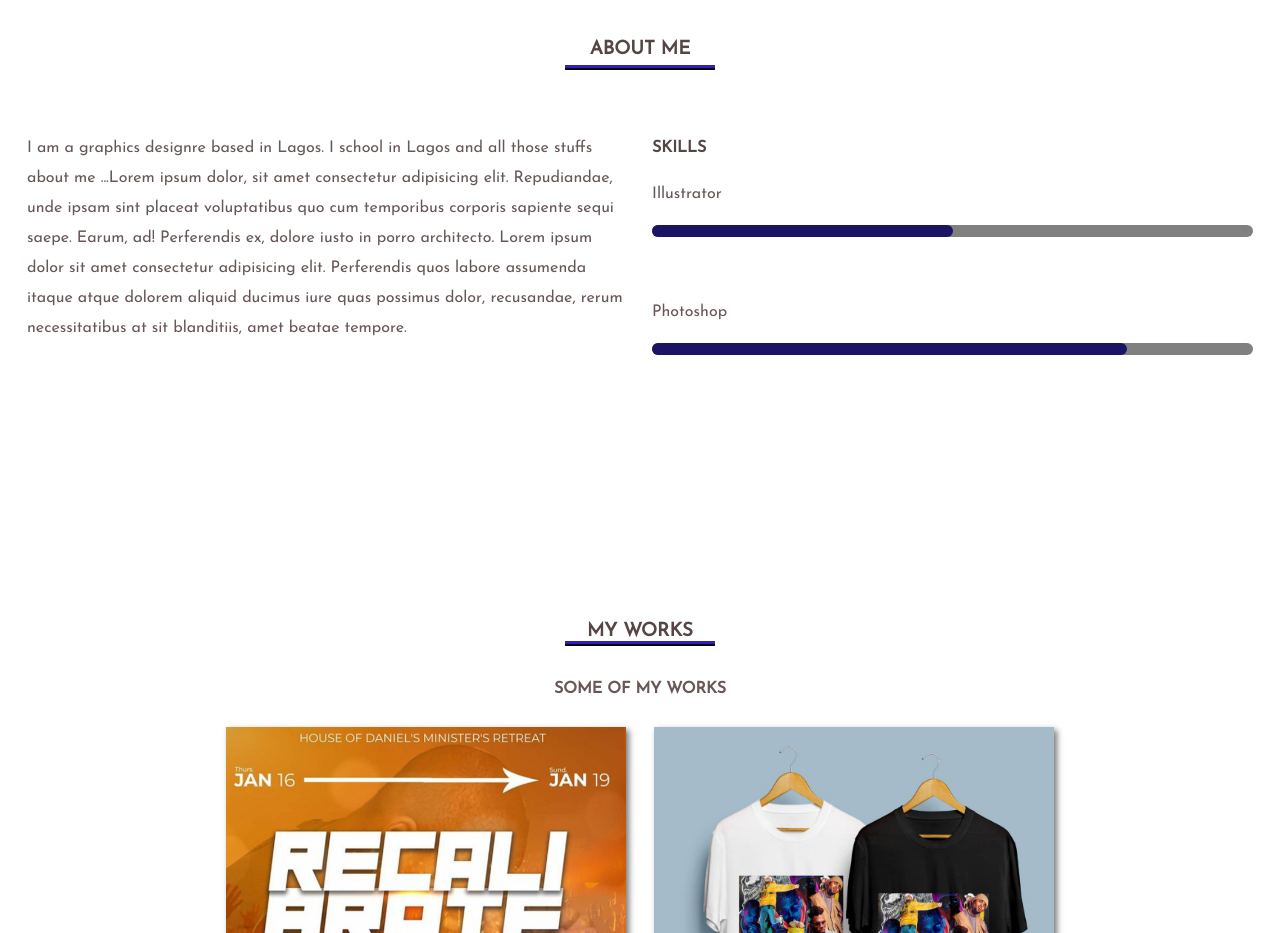
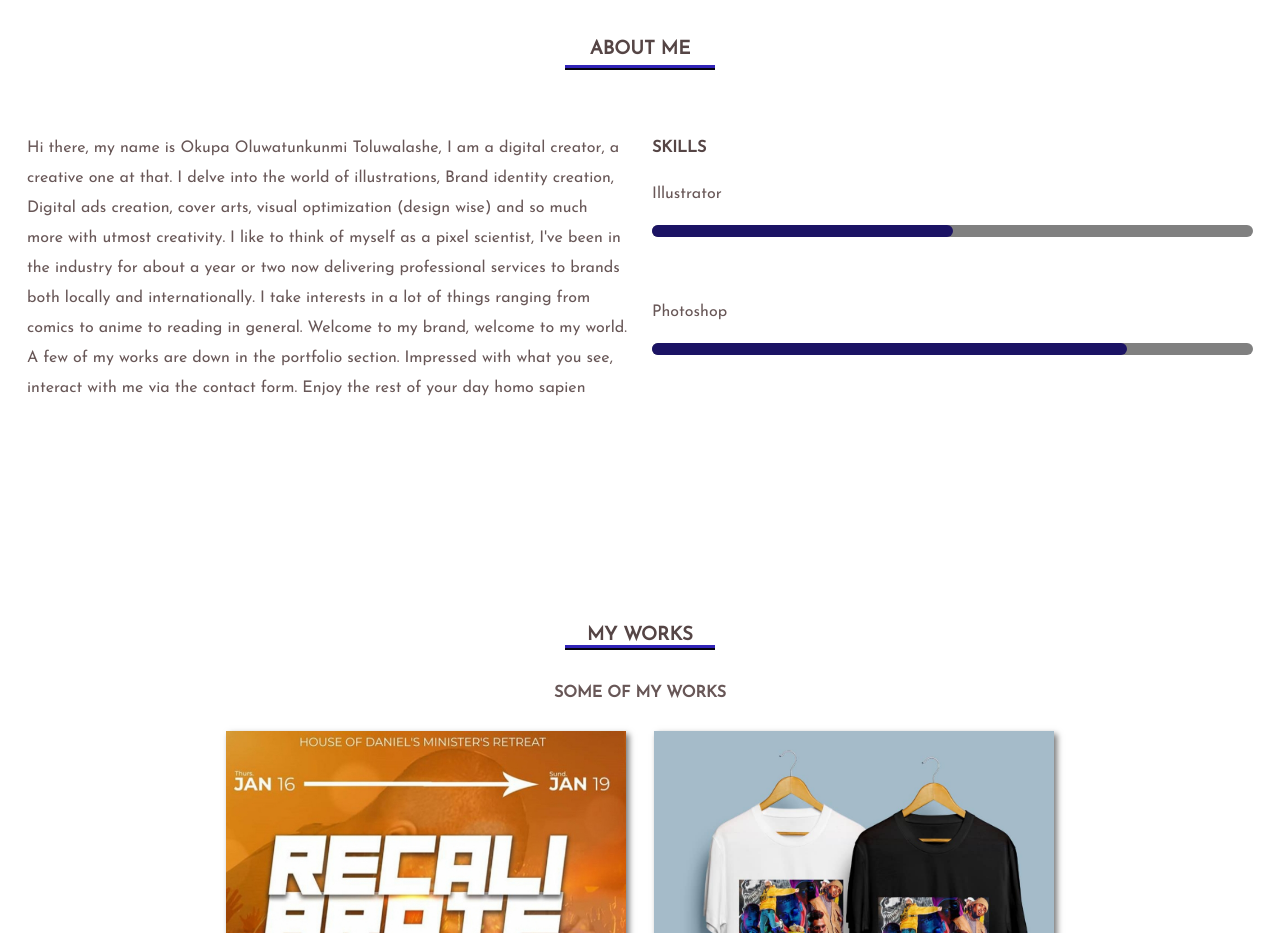
Before and after one commit to Tunkunmi/tunkunmi-portfolio, a plain HTML site: page index.html in a window 1280 px wide. Shown: the part 880-1813 px from the top of the page. Drawn offline with Linux system fonts and the light colour scheme.

Commit message:
update about text

```diff
--- a/index.html
+++ b/index.html
@@ -50,7 +50,7 @@
         <h3 class="bold section-head dark-gray">ABOUT ME</h3>
         <div class="about-main">
             <div>
-                <p class="light-gray">I am a graphics designre based in Lagos. I school in Lagos and all those stuffs about me ...Lorem ipsum dolor, sit amet consectetur adipisicing elit. Repudiandae, unde ipsam sint placeat voluptatibus quo cum temporibus corporis sapiente sequi saepe. Earum, ad! Perferendis ex, dolore iusto in porro architecto. Lorem ipsum dolor sit amet consectetur adipisicing elit. Perferendis quos labore assumenda itaque atque dolorem aliquid ducimus iure quas possimus dolor, recusandae, rerum necessitatibus at sit blanditiis, amet beatae tempore.</p>
+                <p class="light-gray">Hi there, my name is Okupa Oluwatunkunmi Toluwalashe, I am a digital creator, a creative one at that. I delve into the world of illustrations, Brand identity creation, Digital ads creation, cover arts, visual optimization (design wise) and so much more with utmost creativity. I like to think of myself as a pixel scientist, I've been in the industry for about a year or two now delivering professional services to brands both locally and internationally. I take interests in a lot of things ranging from comics to anime to reading in general. Welcome to my brand, welcome to my world. A few of my works are down in the portfolio section. Impressed with what you see, interact with me via the contact form. Enjoy the rest of your day homo sapien</p>
             </div>
             <div class="light-gray">
                 <p class="dark-gray bold">SKILLS</p>
```
